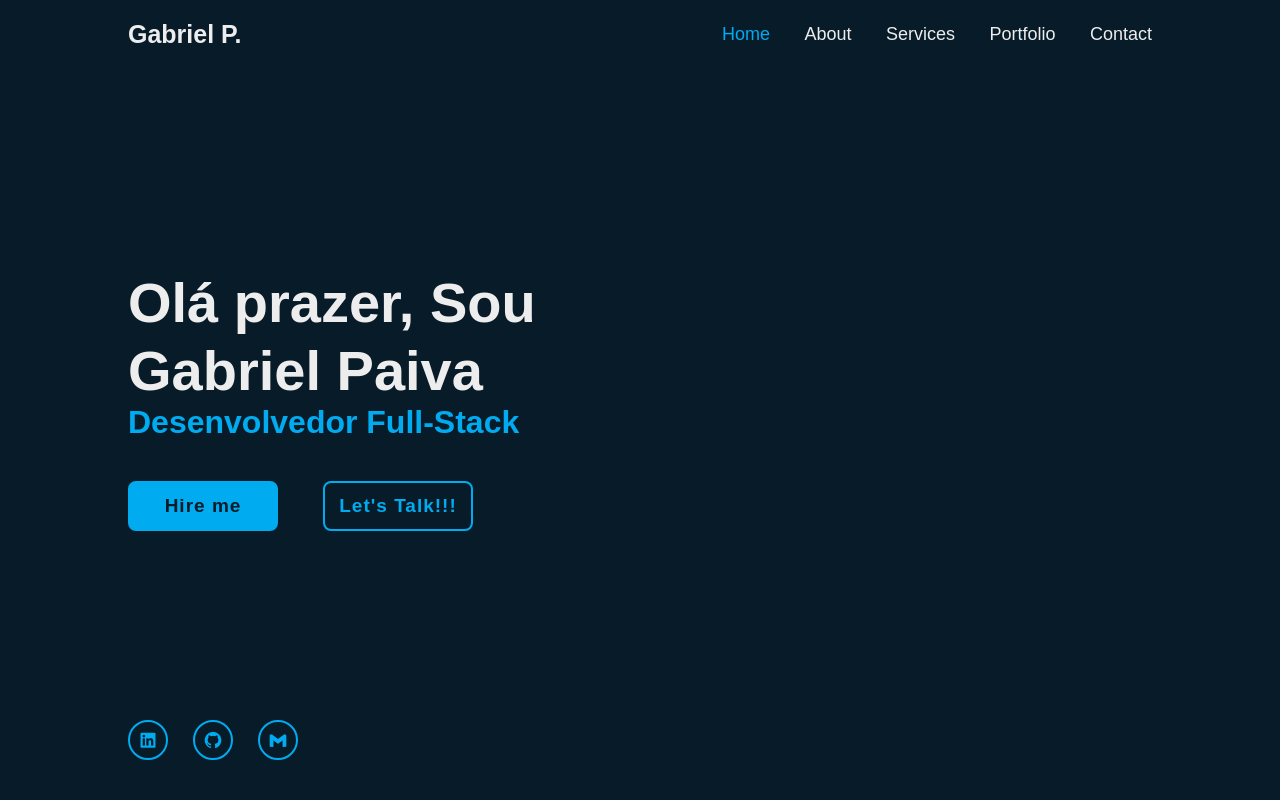
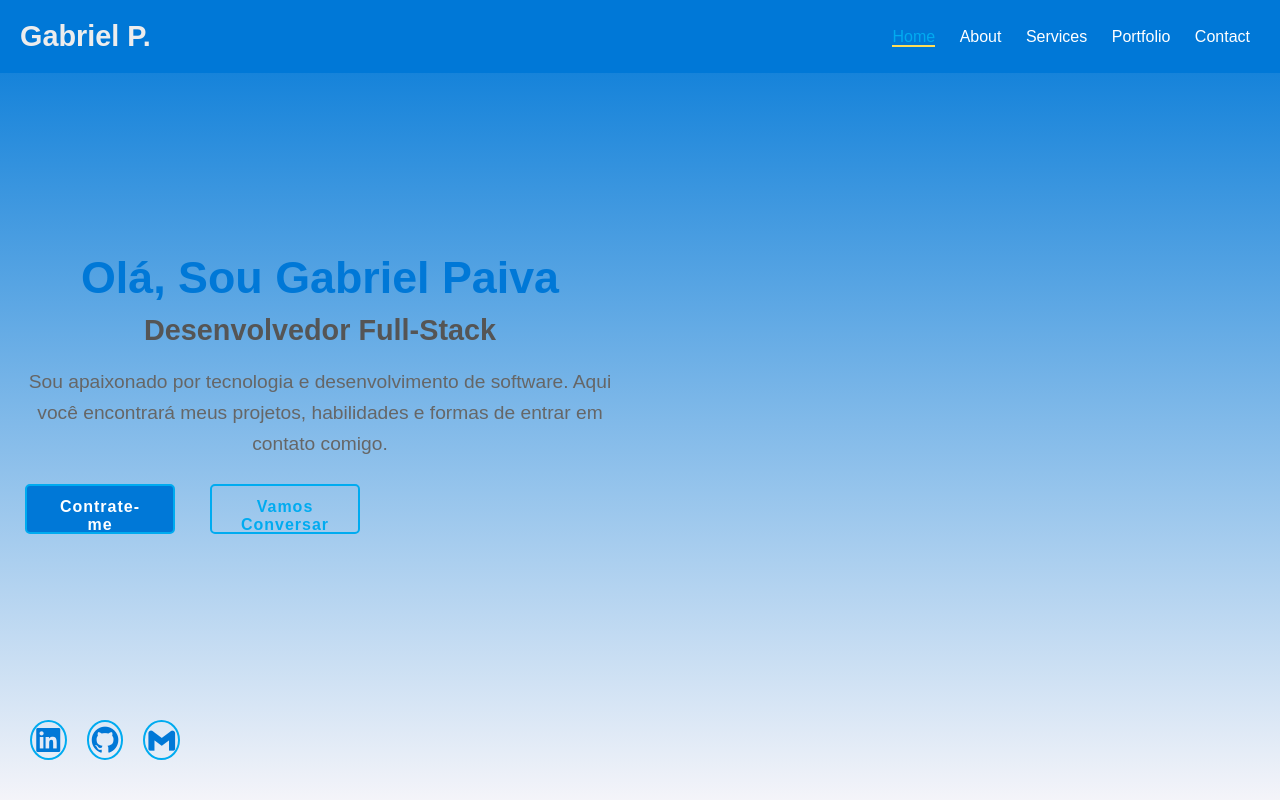
Before and after one commit to 777-JG/PersonalProfile, a plain HTML site: page index.html in a window 1280 px wide. Drawn offline with nearby package versions, Linux system fonts and the light colour scheme.

Commit message:
new style

```diff
--- a/index.html
+++ b/index.html
@@ -9,6 +9,91 @@
       rel="stylesheet"
     />
     <title>Gabriel Paiva</title>
+    <style>
+      body {
+        font-family: "Arial", sans-serif;
+        margin: 0;
+        padding: 0;
+        background: linear-gradient(to bottom, #0078d7, #f4f4f9);
+        color: #333;
+      }
+      .header {
+        display: flex;
+        justify-content: space-between;
+        align-items: center;
+        padding: 20px;
+        background: #0078d7;
+        color: #fff;
+      }
+      .header .logo {
+        font-size: 1.8rem;
+        font-weight: bold;
+      }
+      .navbar a {
+        color: #fff;
+        text-decoration: none;
+        margin: 0 10px;
+        font-size: 1rem;
+        transition: color 0.3s;
+      }
+      .navbar a:hover {
+        color: #ffdd57;
+      }
+      .navbar a.active {
+        border-bottom: 2px solid #ffdd57;
+      }
+      .home {
+        text-align: center;
+        padding: 50px 20px;
+      }
+      .home h1 {
+        font-size: 2.8rem;
+        color: #0078d7;
+        margin-bottom: 10px;
+      }
+      .home h3 {
+        font-size: 1.8rem;
+        margin: 10px 0;
+        color: #555;
+      }
+      .home p {
+        font-size: 1.2rem;
+        line-height: 1.6;
+        margin: 20px 0;
+        color: #666;
+      }
+      .btn-box {
+        margin: 20px 0;
+      }
+      .btn-box a {
+        display: inline-block;
+        padding: 12px 25px;
+        margin: 5px;
+        background: #0078d7;
+        color: #fff;
+        text-decoration: none;
+        border-radius: 5px;
+        font-size: 1rem;
+        transition: background 0.3s, transform 0.2s;
+      }
+      .btn-box a:hover {
+        background: #005bb5;
+        transform: scale(1.05);
+      }
+      .home-sci {
+        margin-top: 30px;
+      }
+      .home-sci a {
+        margin: 0 10px;
+        font-size: 2rem;
+        color: #0078d7;
+        transition: color 0.3s, transform 0.2s;
+      }
+      .home-sci a:hover {
+        color: #005bb5;
+        transform: scale(1.2);
+      }
+    </style>
   </head>
   <body>
     <header class="header">
@@ -24,18 +109,28 @@
     </header>
     <section class="home">
       <div class="home-content">
-        <h1>Olá prazer, Sou Gabriel Paiva</h1>
+        <h1>Olá, Sou Gabriel Paiva</h1>
         <h3>Desenvolvedor Full-Stack</h3>
-        <p></p>
+        <p>
+          Sou apaixonado por tecnologia e desenvolvimento de software. Aqui você
+          encontrará meus projetos, habilidades e formas de entrar em contato
+          comigo.
+        </p>
         <div class="btn-box">
-          <a href="#">Hire me</a>
-          <a href="#">Let's Talk!!!</a>
+          <a href="#">Contrate-me</a>
+          <a href="#">Vamos Conversar</a>
         </div>
       </div>
       <div class="home-sci">
-        <a href="#"><i class="bx bxl-linkedin-square"></i></a>
-        <a href="#"><i class="bx bxl-github"></i></a>
-        <a href="#"><i class="bx bxl-gmail"></i></a>
+        <a href="https://linkedin.com" target="_blank"
+          ><i class="bx bxl-linkedin-square"></i
+        ></a>
+        <a href="https://github.com" target="_blank"
+          ><i class="bx bxl-github"></i
+        ></a>
+        <a href="mailto:paivajosegabriel@gmail.com"
+          ><i class="bx bxl-gmail"></i
+        ></a>
       </div>
     </section>
   </body>
```
